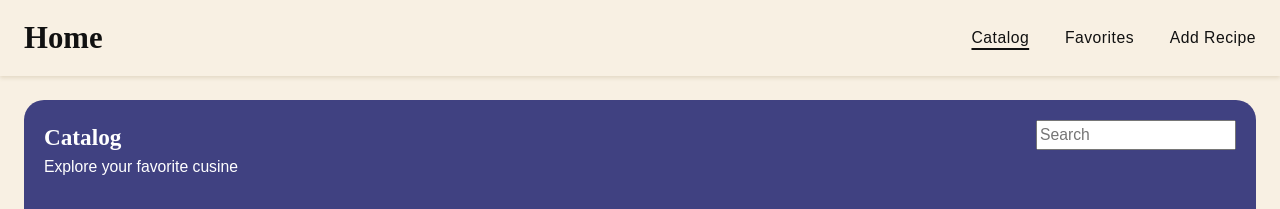
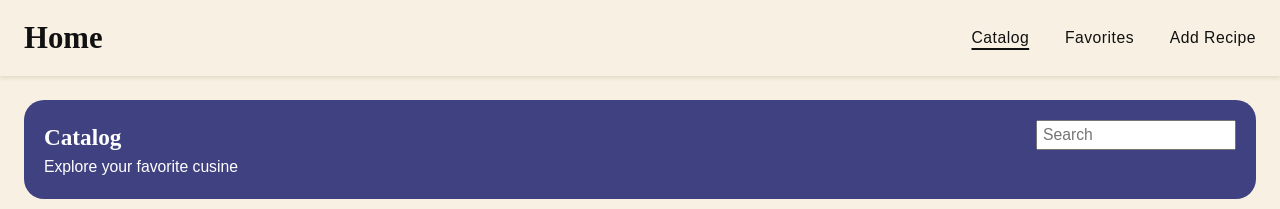
Before and after one commit to Meatra0704/Leftovers, a React (Vite) app: page /recipes in a window 1280 px wide. Shown: the top 209 px of the page. Built offline with nearby package versions, Linux system fonts and the light colour scheme; a web font is replaced by a local one.

Commit message:
feat: style catalog header

```diff
--- a/src/pages/Catalog.css
+++ b/src/pages/Catalog.css
@@ -5,6 +5,10 @@
   margin-bottom: 30px;
   background: var(--palette-sky-500);
   border-radius: 20px;
+}
+
+.catalog__header {
+    margin-bottom: 0;
 }
 
 .catalog__title {
@@ -18,4 +22,5 @@
 .catalog__searchBar {
     width: 200px;
     height: 30px;
+    padding: 5px;
 }
```
